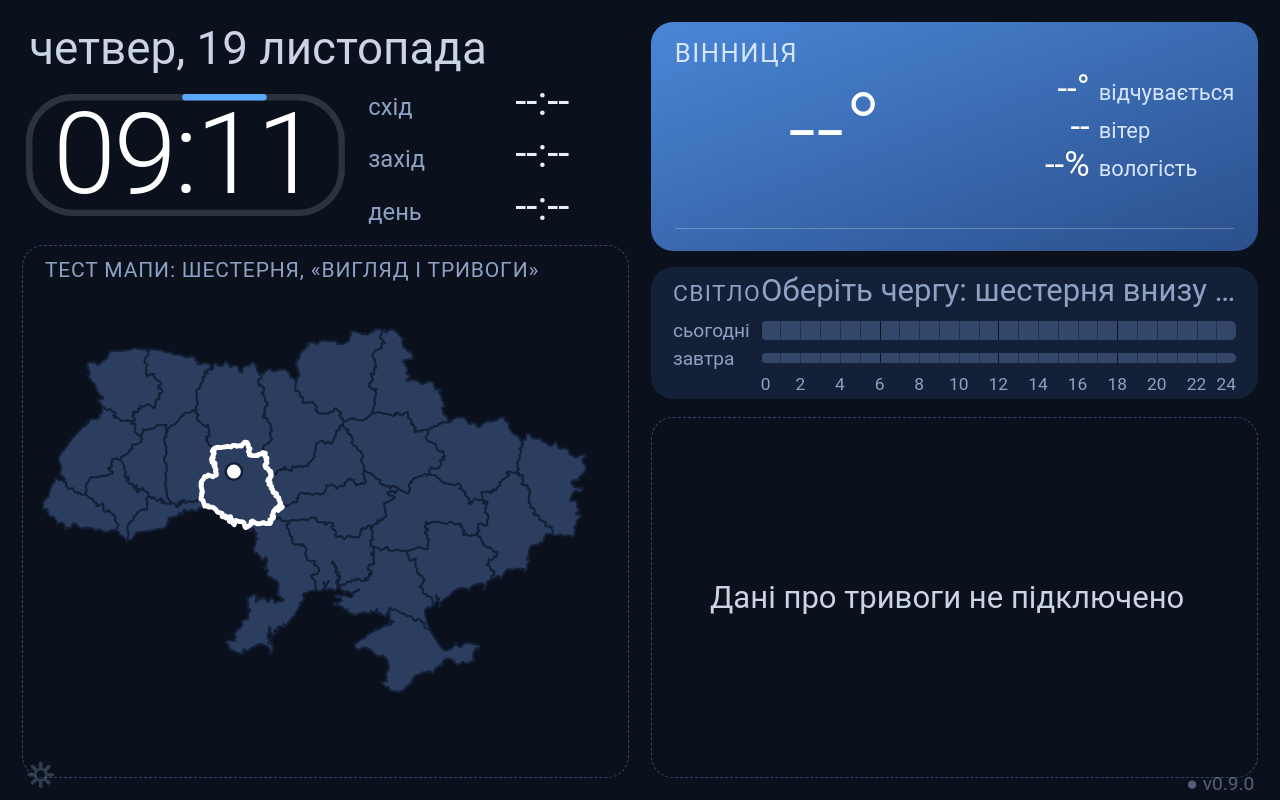
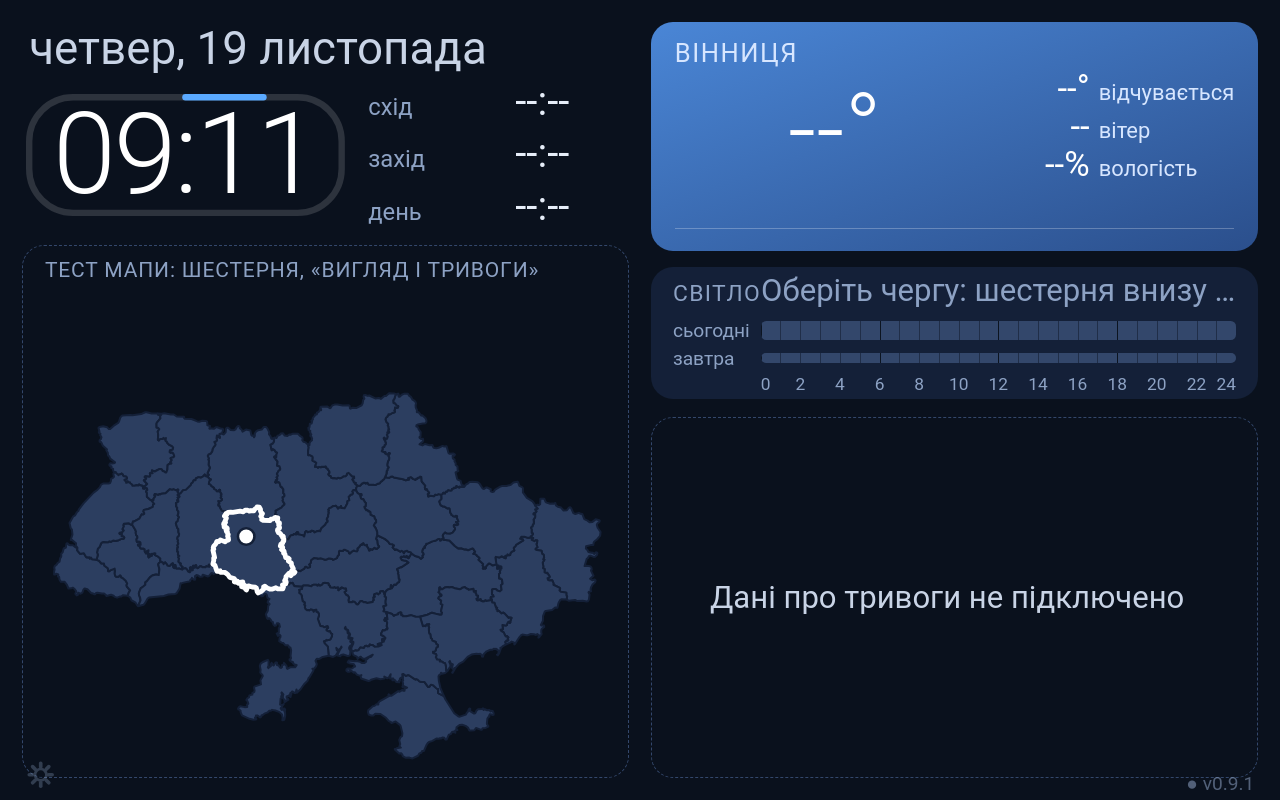
Before and after one commit to Oleksandr-tkchk/dashboard, a plain HTML site: page index.html in a window 1280 px wide. Drawn offline with Linux system fonts and the light colour scheme; no server answers.

Commit message:
v0.9.1: мапа тривог правіше й нижче, список областей під заголовком
Co-Authored-By: Claude Sonnet 5.5 <noreply@anthropic.com>
Claude-Session: https://claude.ai/code/session_013jiGDXn2e8PLcRouYBnA1b

```diff
--- a/index.html
+++ b/index.html
@@ -4,7 +4,7 @@
 <meta charset="utf-8">
 <title>Дашборд</title>
 <!-- Версія сторінки: змінюється при кожному оновленні, за нею телефон розуміє, що треба перезавантажитись -->
-<meta name="app-version" content="0.9.0">
+<meta name="app-version" content="0.9.1">
 <meta name="viewport" content="width=device-width, initial-scale=1, maximum-scale=1, user-scalable=no">
 <meta name="mobile-web-app-capable" content="yes">
 <meta name="theme-color" content="#0a111d">
@@ -62,11 +62,11 @@ body{font-family:Roboto,"Helvetica Neue",Arial,sans-serif}
 #ahead{position:absolute;left:1.2rem;top:.6rem;z-index:1;font-size:1.15rem;line-height:1.2;color:#8da2c4;text-transform:uppercase;letter-spacing:.04em;white-space:nowrap}
 #alertcard.alarm #ahead{color:#d9a9a9}
 .night #ahead{color:#5d6672}
-#alertcard{position:relative;flex:1 1 0;min-height:0;margin-top:.7rem;padding:.5rem 1.2rem .6rem;overflow:hidden;display:flex;flex-direction:column}
-#amain{flex:1 1 0;min-height:0;display:flex;align-items:center;justify-content:center}
+#alertcard{position:relative;flex:1 1 0;min-height:0;margin-top:.7rem;padding:1.9rem 1rem .5rem 1.2rem;overflow:hidden;display:flex;flex-direction:column}
+#amain{flex:1 1 0;min-height:0;display:flex;flex-direction:row-reverse;align-items:flex-end;justify-content:flex-start}
 #amap{flex:none;display:none}
 #amap svg{display:block}
-#alist{flex:1;min-width:0;align-self:flex-start;margin:.5rem 0 0 1.2rem;max-height:100%;font-size:1.25rem;color:#9fb2d1;line-height:1.3;overflow:hidden;word-wrap:break-word}
+#alist{flex:1;min-width:0;align-self:flex-start;margin:0 .8rem 0 0;max-height:100%;font-size:1.25rem;color:#9fb2d1;line-height:1.3;overflow:hidden;word-wrap:break-word}
 #alist b{display:block;font-weight:400;color:#8da2c4;text-transform:uppercase;letter-spacing:.04em;font-size:1.05rem;margin-bottom:.25rem;line-height:1.2}
 #alist.big{font-size:2rem;margin:0;align-self:center;text-align:center}
 #alertcard.alarm{background:#4a1219}
@@ -253,7 +253,7 @@ body{font-family:Roboto,"Helvetica Neue",Arial,sans-serif}
 (function () {
   'use strict';
 
-  var APP_VERSION = '0.9.0';
+  var APP_VERSION = '0.9.1';
 
   // ---------- Налаштування ----------
   // Їх можна змінити параметрами в посиланні, один раз: ?name=Вінниця&lat=49.2331&lon=28.4682
@@ -678,13 +678,14 @@ var GEO = [["Вінницька область","M325.8 210.9 336.9 211.1 337.8
       if (used + nm.length + 2 > budget && i > 0) break;
       out.push(nm); used += nm.length + 2;
     }
-    return '<span style="font-size:' + f + 'rem">' + esc(out.join(', ')) + (out.length < names.length ? ' +' + (names.length - out.length) + ' ще' : '') + '</span>';
+    for (i = 0; i < out.length; i++) out[i] = '<span style="white-space:nowrap">' + esc(out[i]) + (i < out.length - 1 ? ',' : '') + '</span>';
+    return '<span style="font-size:' + f + 'rem">' + out.join(' ') + (out.length < names.length ? ' +' + (names.length - out.length) + ' ще' : '') + '</span>';
   }
   function renderAlerts() {
     var card = $('alertcard'), a = alertState(), level = String(cfg.map), now = new Date().getTime() / 1000, fs = rootEl._fs || 10.8;
     var cw = card.clientWidth / fs, ch = card.clientHeight / fs;
     var cls = 'card', stat, sub = '', other, m = null, mapW = 0, mh = '', listW, lh = '', big = false, head = '';
-    var availH = Math.max(3, ch - 1.1), availW = Math.max(6, cw - 2.4);
+    var availH = Math.max(3, ch - 2.4), availW = Math.max(6, cw - 2.2);
     if (level === 'auto') level = 'country';
     if (level === 'region' && a.oi < 0) level = 'country';
     other = namesOf(a, 1);
@@ -701,10 +702,10 @@ var GEO = [["Вінницька область","M325.8 210.9 336.9 211.1 337.8
     }
     if (level !== 'strip') {
       m = mapSvg(level, a, availH);
-      var listNeed = (other.length && a.src !== 'off') ? 8 : 0;      // скільки місця лишити під список областей
+      var listNeed = (other.length && a.src !== 'off') ? 7 : 0;      // скільки місця лишити під список областей
       if (m.w > availW - listNeed) m = mapSvg(level, a, availH * (availW - listNeed) / m.w);
       mapW = m.w; mh = m.svg; listW = availW - mapW;
-      if (listW >= 7 && other.length && a.src !== 'off') lh = listHtml(other, a.own, listW - 1.2, availH - 0.6);
+      if (listW >= 6 && other.length && a.src !== 'off') lh = listHtml(other, a.own, listW - 1.2, availH - 0.6);
     } else { big = true; }
     if (card.className !== cls) card.className = cls;
     var sc = $('statuscard'); if (sc.className !== cls) sc.className = cls;
```
